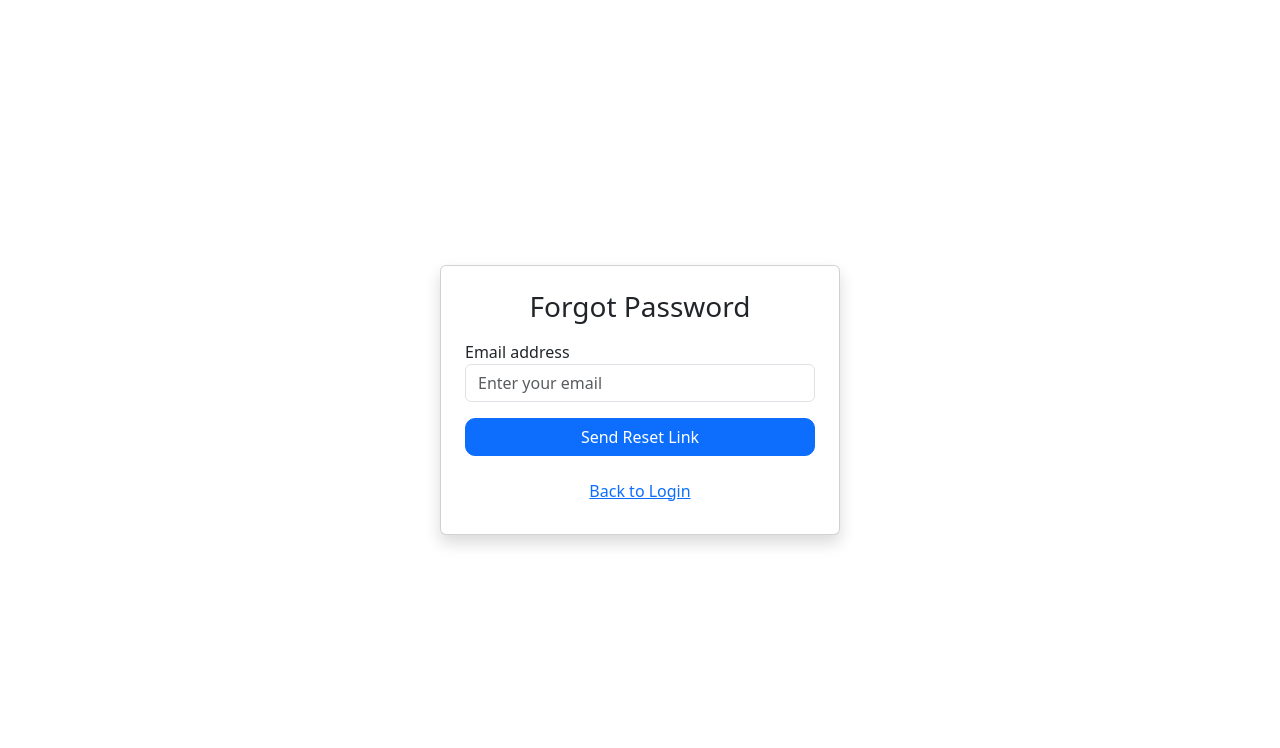
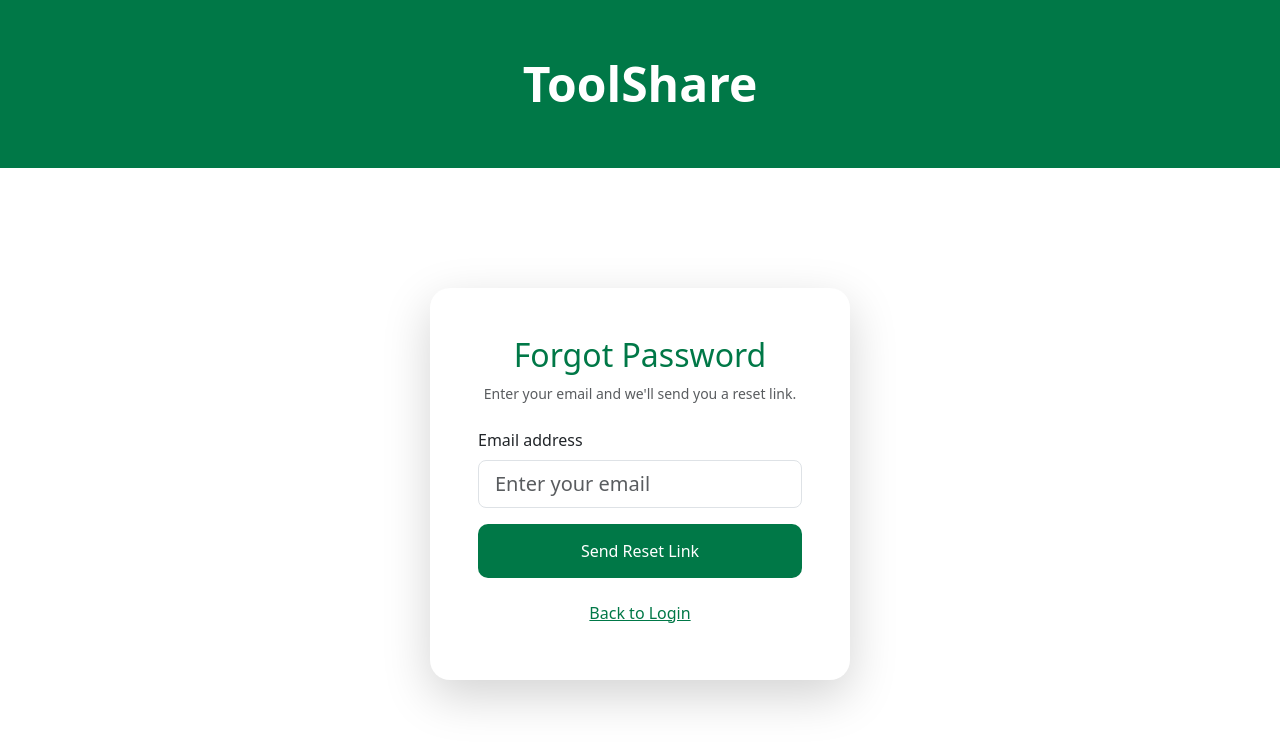
Before and after one commit to JAY0103/ToolShare, a React (Vite) app in the folder Code/frontend/: page /forgot-password in a window 1280 px wide. Shown: the top 748 px of the page. Built offline with nearby package versions, Linux system fonts and the light colour scheme.

Commit message:
updated forgotpassword.jsx file

```diff
--- a/Code/frontend/src/pages/ForgotPassword.jsx
+++ b/Code/frontend/src/pages/ForgotPassword.jsx
@@ -1,10 +1,12 @@
 // src/pages/ForgotPassword.jsx
 import React, { useState } from "react";
 import { useNavigate } from "react-router-dom";
+import { authService } from "../services/api";
 
 const ForgotPassword = () => {
   const [email, setEmail] = useState("");
   const [message, setMessage] = useState("");
+  const [error, setError] = useState("");
   const [loading, setLoading] = useState(false);
 
   const navigate = useNavigate();
@@ -13,61 +15,66 @@ const ForgotPassword = () => {
     e.preventDefault();
 
     if (!email) {
-      setMessage("Please enter your email");
+      setError("Please enter your email");
       return;
     }
 
     try {
       setLoading(true);
+      setError("");
       setMessage("");
 
-      // Call backend API
-      const res = await fetch("http://localhost:5000/api/auth/forgot-password", {
-        method: "POST",
-        headers: {
-          "Content-Type": "application/json",
-        },
-        body: JSON.stringify({ email }),
-      });
-
-      const data = await res.json();
-
-      if (res.ok) {
-        setMessage("Password reset link sent to your email.");
-      } else {
-        setMessage(data.message || "Something went wrong");
-      }
-    } catch (error) {
-      setMessage("Server error. Try again later.");
+      const data = await authService.forgotPassword(email);
+      setMessage(data.message || "Password reset link sent to your email.");
+    } catch (err) {
+      setError(err.message || "Server error. Try again later.");
     } finally {
       setLoading(false);
     }
   };
 
   return (
-    <div className="container d-flex justify-content-center align-items-center vh-100">
-      <div className="card p-4 shadow" style={{ width: "400px" }}>
-        <h3 className="text-center mb-3">Forgot Password</h3>
+    <div className="d-flex flex-column min-vh-100">
+      <div
+        className="text-center py-5 text-white"
+        style={{ backgroundColor: "#007847", fontSize: "3rem", fontWeight: "bold" }}
+      >
+        ToolShare
+      </div>
+
+      <div className="flex-grow-1 d-flex align-items-center justify-content-center px-3">
+        <div
+          className="card shadow-lg border-0"
+          style={{ maxWidth: "420px", width: "100%", borderRadius: "20px" }}
+        >
+          <div className="card-body p-5">
+            <h2 className="text-center mb-2" style={{ color: "#007847" }}>
+              Forgot Password
+            </h2>
+            <p className="text-center text-muted small mb-4">
+              Enter your email and we'll send you a reset link.
+            </p>
 
             <form onSubmit={handleSubmit}>
+              {error && <div className="alert alert-danger py-2">{error}</div>}
+              {message && <div className="alert alert-success py-2">{message}</div>}
+
               <div className="mb-3">
-            <label>Email address</label>
+                <label className="form-label">Email address</label>
                 <input
                   type="email"
-              className="form-control"
+                  className="form-control form-control-lg"
                   placeholder="Enter your email"
                   value={email}
                   onChange={(e) => setEmail(e.target.value)}
+                  required
                 />
               </div>
 
-          {message && (
-            <div className="alert alert-info py-2">{message}</div>
-          )}
-
               <button
                 type="submit"
-            className="btn btn-primary w-100"
+                className="btn w-100 text-white"
+                style={{ backgroundColor: "#007847", padding: "14px" }}
                 disabled={loading}
               >
                 {loading ? "Sending..." : "Send Reset Link"}
@@ -75,12 +82,11 @@ const ForgotPassword = () => {
             </form>
 
             <div className="text-center mt-3">
-          <button
-            className="btn btn-link"
-            onClick={() => navigate("/login")}
-          >
+              <button className="btn btn-link" style={{ color: "#007847" }} onClick={() => navigate("/login")}>
                 Back to Login
               </button>
+            </div>
+          </div>
         </div>
       </div>
     </div>
--- a/Code/frontend/src/pages/Signup.jsx
+++ b/Code/frontend/src/pages/Signup.jsx
@@ -4,13 +4,17 @@ import { authService } from '../services/api';
 const Signup = () => {
   const [formData, setFormData] = useState({
     first_name: '', last_name: '', student_id: '',
-    username: '', email: '', password: '', user_type: 'student'
+    username: '', email: '', password: '',
   });
+  const[loading, setLoading] = useState(false);
+  const[error, setError] = useState('');
 
   const handleChange = (e) => setFormData({ ...formData, [e.target.name]: e.target.value });
 
   const handleSubmit = async (e) => {
     e.preventDefault();
+    setLoading(true);
+    setError('');
     try {
       const res = await authService.register(formData);
       localStorage.setItem('token', res.token);
```
Lines whose indentation alone changed are shown as unchanged.
